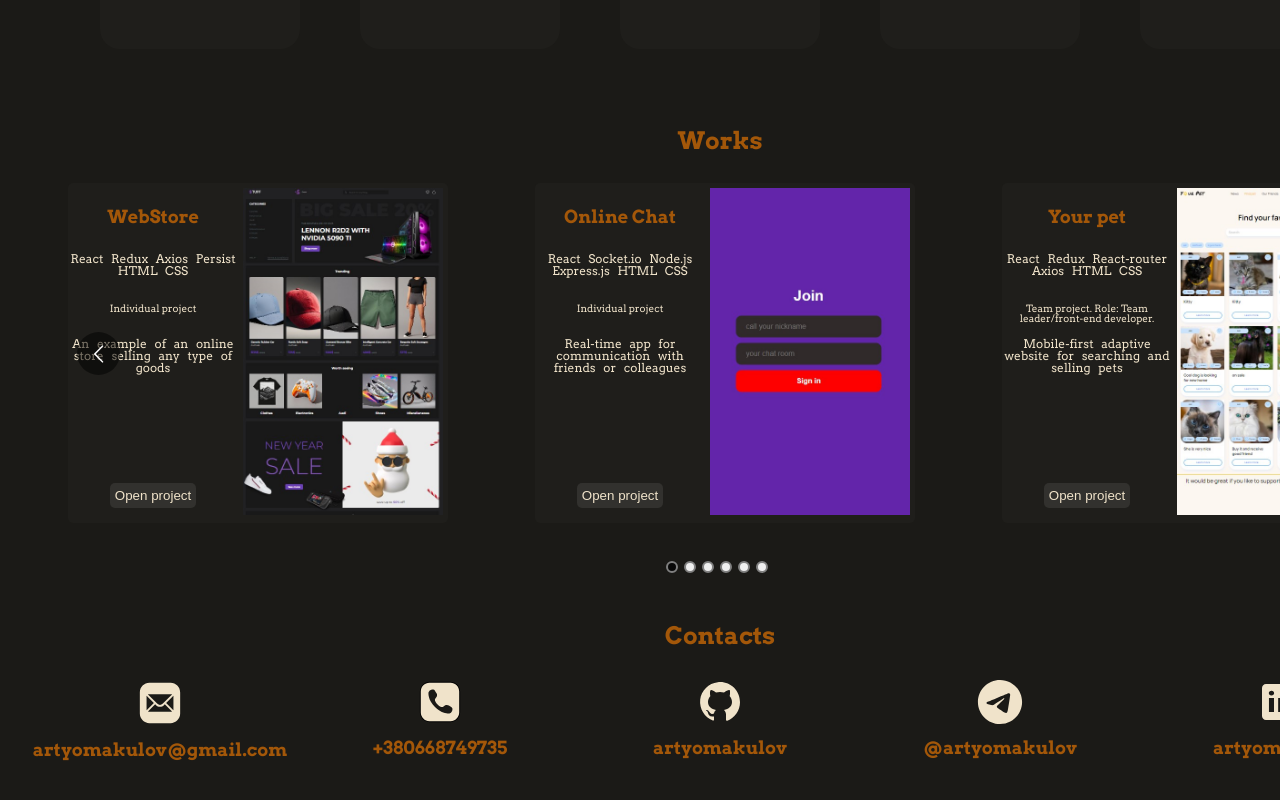
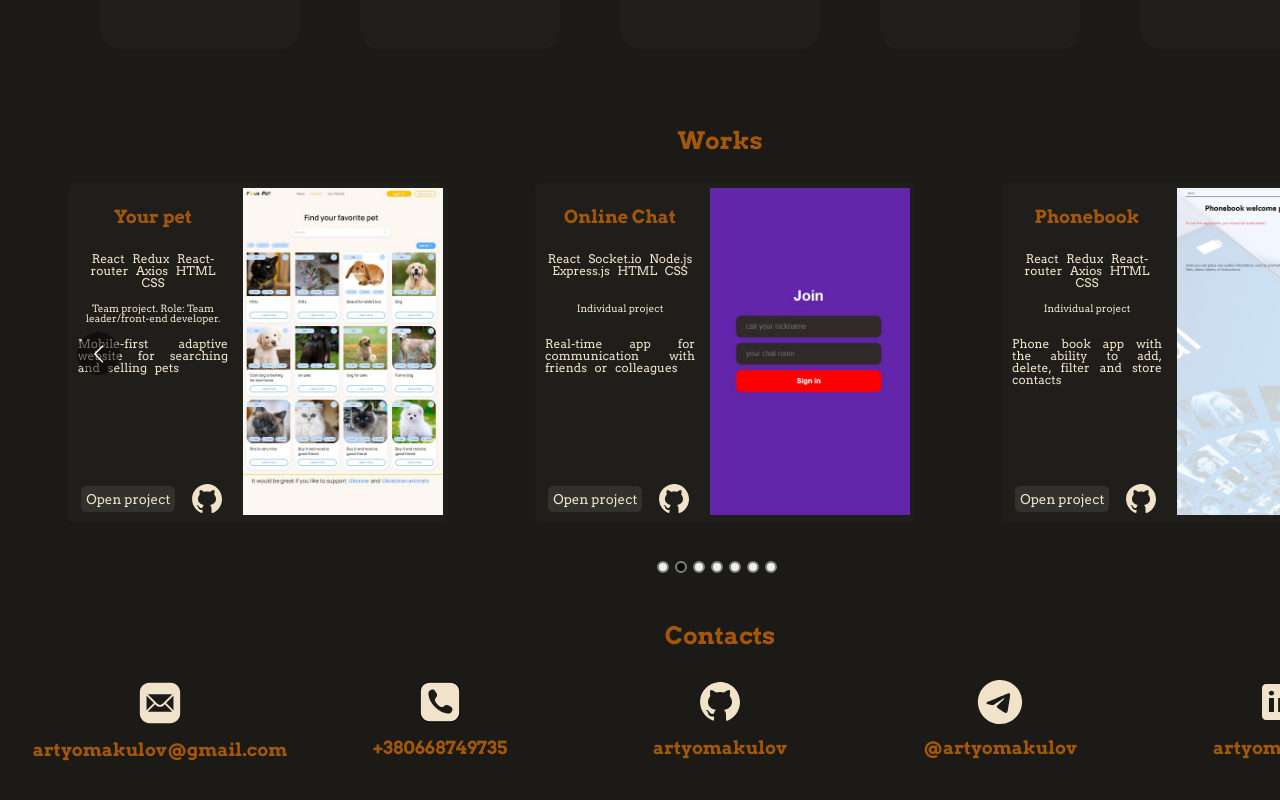
Before and after one commit to artyomakulov/cv, a React (Create React App) app: page / in a window 1280 px wide. Shown: the part 1375-2175 px from the top of the page. Built offline with nearby package versions, Linux system fonts and the light colour scheme.

Commit message:
add works, change slider

```diff
--- a/package.json
+++ b/package.json
@@ -3,9 +3,14 @@
   "version": "0.1.0",
   "private": true,
   "dependencies": {
+    "@emotion/react": "^11.11.1",
+    "@emotion/styled": "^11.11.0",
+    "@mui/icons-material": "^5.14.19",
+    "@mui/material": "^5.14.19",
     "@testing-library/jest-dom": "^5.17.0",
     "@testing-library/react": "^13.4.0",
     "@testing-library/user-event": "^13.5.0",
+    "framer-motion": "^10.16.12",
     "react": "^18.2.0",
     "react-dom": "^18.2.0",
     "react-multi-carousel": "^2.8.4",
--- a/src/components/Works/Card/Card.jsx
+++ b/src/components/Works/Card/Card.jsx
@@ -1,5 +1,5 @@
 import css from "./Card.module.css";
-
+import { ReactComponent as Git } from "../../../ulits/images/contacts/github.svg";
 import React from "react";
 
 const Card = (props) => {
@@ -10,9 +10,14 @@ const Card = (props) => {
         <p className={css.card_tech}>{props.stack}</p>
         <p className={css.card_role}>{props.role}</p>
         <p className={css.card_disc}>{props.discription}</p>
-        <a href={props.link}>
-          <button className={css.button}>Open project</button>
-        </a>
+        <div className={css.card_links}>
+          <a href={props.link}>
+            <button className={css.button}>Open project</button>
+          </a>
+          <a href={props.git} >
+            <Git width={36} className={css.git}/>
+          </a>
+        </div>
       </div>
       <div className={css.image_block}>
         <img
--- a/src/components/Works/Card/Card.module.css
+++ b/src/components/Works/Card/Card.module.css
@@ -18,44 +18,71 @@
   margin-top: 25px;
   margin-bottom: 15px;
   height: 30px;
+  font-family: "Arvo";
+
   font-size: 18px;
   font-weight: 700;
   color: var(--orange);
 }
 
 .card_tech {
+  padding: 0 10px;
+  font-family: "Arvo";
   font-size: 12px;
   color: var(--white);
   height: 50px;
   word-spacing: 5px;
+  text-align: center;
 }
 .card_role {
+  font-family: "Arvo";
   font-size: 10px;
   color: var(--white);
   height: 25px;
   margin-bottom: 10px;
 }
 .card_disc {
+  padding: 0 10px;
+  font-family: "Arvo";
+  text-align: justify;
   font-size: 12px;
   color: var(--white);
-  height: 145px;
+  height: 137px;
   word-spacing: 5px;
 }
 
 .img {
   margin: 5px;
 }
+.git {
+  display: flex;
+  fill: var(--white);
+  transition: fill 0.3s ease;
+  cursor: pointer;
+}
+.git:hover {
+  fill: var(--orange);
+}
 
+.card_links {
+  display: flex;
+  align-items: center;
+  justify-content: space-evenly;
+}
 .button {
   background-color: #32312e;
   color: var(--white);
+  font-family: "Arvo";
   border: 0;
   border-radius: 5px;
   padding: 5px;
   cursor: pointer;
+  transition: background-color 0.3s ease;
 }
 
 .button:hover {
+  font-family: "Arvo";
   background-color: var(--grey);
   color: var(--orange);
+  font-weight: 700;
 }
--- a/src/components/Works/Works.jsx
+++ b/src/components/Works/Works.jsx
@@ -1,6 +1,6 @@
 // Works.js
 
-import React from "react";
+import React, { useEffect, useState } from "react";
 import css from "./Works.module.css";
 import Card from "./Card/Card";
 import { works } from "../../data/works";
@@ -28,8 +28,15 @@ const responsive = {
 };
 
 const Works = () => {
+  const [activeSlide, setActiveSlide] = useState(0);
+
+  const handleSlideChange = (currentSlide) => {
+    setActiveSlide(currentSlide);
+  };
+
   const work = works.map((item) => (
     <Card
+      key={item.id}
       title={item.title}
       stack={item.stack}
       role={item.role}
@@ -38,16 +45,27 @@ const Works = () => {
       image={item.image}
     />
   ));
+  useEffect(() => {
+    const intervalId = setInterval(() => {
+      handleSlideChange((activeSlide + 1) % works.length);
+    }, 1000);
 
+    return () => clearInterval(intervalId);
+  });
   return (
     <div className={css.container}>
       <h2 className={css.title}>Works</h2>
       <Carousel
         responsive={responsive}
+        // draggable={true}
         showDots={true}
         infinite={true}
         containerClass={css.carouselContainer}
-      >{work}
+        autoPlay={true}
+        autoPlaySpeed={3500}
+
+      >
+        {work}
       </Carousel>
     </div>
   );
--- a/src/data/works.js
+++ b/src/data/works.js
@@ -7,24 +7,27 @@ export const works = [
     stack: "React Redux Axios Persist HTML CSS",
     image: require("../ulits/images/works/webstore.jpg"),
     link: "https://lighthearted-crepe-659483.netlify.app/",
+    git: "https://github.com/artyomakulov/myWebstore",
   },
   {
     id: 2,
+    title: "Your pet",
+    role: "Team project. Role: Team leader/front-end developer.",
+    discription: "Mobile-first adaptive website for searching and selling pets",
+    stack: "React Redux React-router Axios HTML CSS",
+    image: require("../ulits/images/works/yourpet.jpg"),
+    link: "https://artyomakulov.github.io/yourPet/",
+    git: "https://github.com/artyomakulov/yourPet",
+  },
+  {
+    id: 3,
     title: "Online Chat",
     role: "Individual project",
     discription: "Real-time app for communication with friends or colleagues ",
     stack: "React Socket.io Node.js Express.js HTML CSS",
     image: require("../ulits/images/works/onlinechat.jpg"),
     link: "https://roaring-lolly-941e2f.netlify.app/",
-  },
-  {
-    id: 3,
-    title: "Your pet",
-    role: "Team project. Role: Team leader/front-end developer.",
-    discription: "Mobile-first adaptive website for searching and selling pets",
-    stack: "React Redux React-router Axios HTML CSS",
-    image: require("../ulits/images/works/yourpet.jpg"),
-    link: "https://artyomakulov.github.io/yourPet/",
+    git: "https://github.com/artyomakulov/mySuperChat",
   },
   {
     id: 4,
@@ -35,6 +38,7 @@ export const works = [
     stack: "React Redux React-router Axios HTML CSS",
     image: require("../ulits/images/works/phonebook.jpg"),
     link: "https://artyomakulov.github.io/goit-react-hw-08-phonebook/",
+    git: "https://github.com/artyomakulov/goit-react-hw-08-phonebook/",
   },
   {
     id: 5,
@@ -45,6 +49,7 @@ export const works = [
     stack: "JS HTML SASS Parcel",
     image: require("../ulits/images/works/filmoteka.jpg"),
     link: "https://oleksandrtymoshenko.github.io/js-project-10/",
+    git: "https://github.com/artyomakulov/js-project-10",
   },
   {
     id: 6,
@@ -54,6 +59,18 @@ export const works = [
       "Mobile-first adaptive landing page of the company, with adaptive layout",
     stack: "JS HTML SASS Parcel BEM-methodology",
     image: require("../ulits/images/works/icecream.jpg"),
-    link: "https://oleksandrtymoshenko.github.io/14-IceCream/",
+    link: "https://artyomakulov.github.io/icecream-site/",
+    git: "https://github.com/artyomakulov/js-project-10",
+  },
+  {
+    id: 7,
+    title: "Ecosolution",
+    role: "Individual project",
+    discription:
+      "Mobile-first adaptive landing page of the company, with adaptive layout",
+    stack: "React HTML CSS Framer-motion",
+    image: require("../ulits/images/works/ecosolution.jpg"),
+    link: "https://ecosolution-dcvx.vercel.app/",
+    git: "https://github.com/artyomakulov/ecosolution",
   },
 ];
```
Also changed, not shown: src/ulits/images/works/ecosolution.jpg (added), 1 other file (tests, documents, lock files or other folders).
